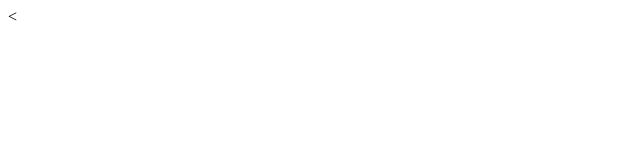
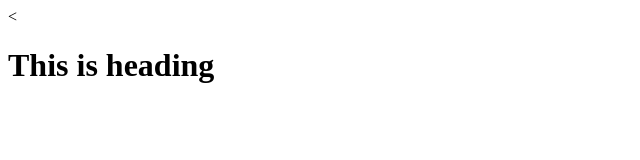
Before and after one commit to Nilay2797/Gitone-, a plain HTML site: page index.html in a window 1280 px wide. Shown: the whole page, without its empty margins (0-640 px from the left). Drawn offline with Linux system fonts and the light colour scheme.

Commit message:
Added Index Title

```diff
--- a/index.html
+++ b/index.html
@@ -5,6 +5,7 @@
     <title>My second Commit</title>
   </head>
   <body>
+    <h1>This is heading<h1>
 
   </body>
 </html>
```
